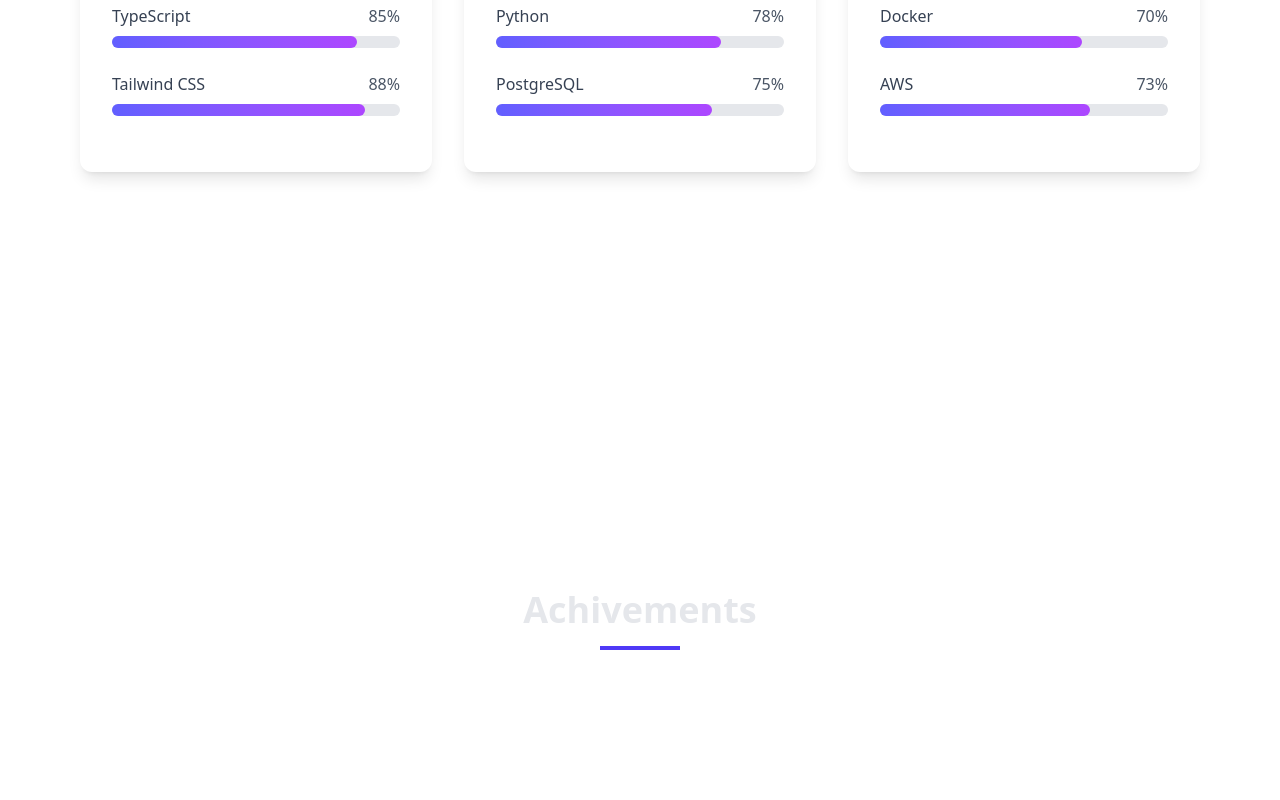
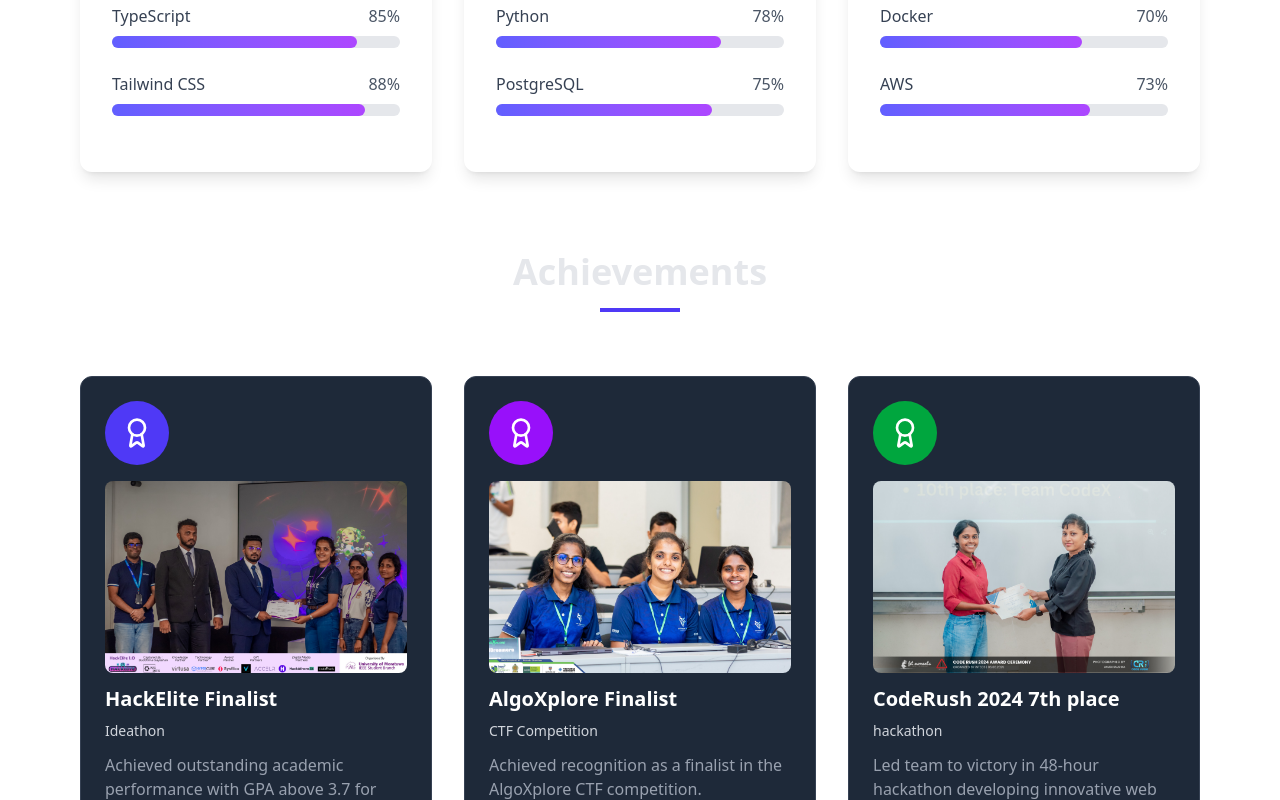
Before and after one commit to Samadhi-Ayodhya-Gamaarachchi/My-Portfolio, a React (Vite) app in the folder portfolio/: page / in a window 1280 px wide. Shown: the part 2000-2800 px from the top of the page. Built offline with nearby package versions, Linux system fonts and the light colour scheme.

Commit message:
Enhance Achievements section with detailed descriptions and images

```diff
--- a/portfolio/src/pages/Achivements.tsx
+++ b/portfolio/src/pages/Achivements.tsx
@@ -1,15 +1,112 @@
+import {  Award, Medal, Target, Zap } from "lucide-react";
+import Hackelite from "../assets/hackElite.jpg";
+import algo from "../assets/algoXplore.jpg";
+import coderush from "../assets/codeRush.jpg";
 
+const Achievements = () => (
+  <section id="achievements" className="min-h-screen flex items-center justify-center">
+    <div className="max-w-6xl mx-auto px-4">
+      <div className="text-center mb-16">
+        <h2 className="text-4xl font-bold text-gray-200 mb-4">Achievements</h2>
+        <div className="w-20 h-1 bg-indigo-600 mx-auto mb-6"></div>
+      </div>
 
-const Achivements = () => (
-  <section id="about" className="min-h-screen flex items-center justify-center">
-   <div className="max-w-6xl mx-auto px-4">
-        <div className="text-center mb-16">
-          <h2 className="text-4xl font-bold text-gray-200 mb-4">Achivements</h2>
-          <div className="w-20 h-1 bg-indigo-600 mx-auto mb-6"></div>
+      {/* Achievements Grid */}
+      <div className="grid grid-cols-1 md:grid-cols-2 lg:grid-cols-3 gap-8">
 
+        {/* Achievement 1 */}
+        <div className="bg-gray-800 rounded-xl p-6 border border-gray-700 hover:border-indigo-500 transition-all duration-300 hover:transform hover:scale-105 group">
+          <div className="flex items-center justify-center w-16 h-16 bg-indigo-600 rounded-full mb-4 group-hover:bg-indigo-500 transition-colors">
+            <Award className="w-8 h-8 text-white" />
+          </div>
+          <img src={Hackelite} alt="HackElite Achievement" className="w-full h-48 object-cover rounded-lg mb-3" />
+          <h3 className="text-xl font-semibold text-white mb-2">HackElite Finalist</h3>
+          <p className="text-gray-300 text-sm mb-3">Ideathon</p>
+          <p className="text-gray-400">Achieved outstanding academic performance with GPA above 3.7 for consecutive semesters.</p>
+        </div>
+
+        {/* Achievement 2 */}
+        <div className="bg-gray-800 rounded-xl p-6 border border-gray-700 hover:border-indigo-500 transition-all duration-300 hover:transform hover:scale-105 group">
+          <div className="flex items-center justify-center w-16 h-16 bg-purple-600 rounded-full mb-4 group-hover:bg-purple-500 transition-colors">
+            <Award className="w-8 h-8 text-white" />
+          </div>
+          <img src={algo} alt="AlgoXplore Achievement" className="w-full h-48 object-cover rounded-lg mb-3" />
+          <h3 className="text-xl font-semibold text-white mb-2">AlgoXplore Finalist</h3>
+          <p className="text-gray-300 text-sm mb-3">CTF Competition</p>
+          <p className="text-gray-400">Achieved recognition as a finalist in the AlgoXplore CTF competition.</p>
+        </div>
+
+        {/* Achievement 3 */}
+        <div className="bg-gray-800 rounded-xl p-6 border border-gray-700 hover:border-indigo-500 transition-all duration-300 hover:transform hover:scale-105 group">
+          <div className="flex items-center justify-center w-16 h-16 bg-green-600 rounded-full mb-4 group-hover:bg-green-500 transition-colors">
+            <Award className="w-8 h-8 text-white" />
+          </div>
+          <img src={coderush} alt="codeRush Achievement" className="w-full h-48 object-cover rounded-lg mb-3" />
+          <h3 className="text-xl font-semibold text-white mb-2">CodeRush 2024 7th place</h3>
+          <p className="text-gray-300 text-sm mb-3">hackathon</p>
+          <p className="text-gray-400">Led team to victory in 48-hour hackathon developing innovative web application.</p>
+        </div>
+
+        {/* Achievement 4 */}
+        <div className="bg-gray-800 rounded-xl p-6 border border-gray-700 hover:border-indigo-500 transition-all duration-300 hover:transform hover:scale-105 group">
+          <div className="flex items-center justify-center w-16 h-16 bg-orange-600 rounded-full mb-4 group-hover:bg-orange-500 transition-colors">
+            <Medal className="w-8 h-8 text-white" />
+          </div>
+          <h3 className="text-xl font-semibold text-white mb-2">GitHub Contributions</h3>
+          <p className="text-gray-300 text-sm mb-3">Open Source Projects</p>
+          <p className="text-gray-400">500+ contributions to open source projects with multiple merged pull requests.</p>
+        </div>
+
+        {/* Achievement 5 */}
+        <div className="bg-gray-800 rounded-xl p-6 border border-gray-700 hover:border-indigo-500 transition-all duration-300 hover:transform hover:scale-105 group">
+          <div className="flex items-center justify-center w-16 h-16 bg-red-600 rounded-full mb-4 group-hover:bg-red-500 transition-colors">
+            <Target className="w-8 h-8 text-white" />
+          </div>
+          <h3 className="text-xl font-semibold text-white mb-2">Project Excellence</h3>
+          <p className="text-gray-300 text-sm mb-3">Final Year Project</p>
+          <p className="text-gray-400">Received highest grade for innovative full-stack application with modern tech stack.</p>
+        </div>
+
+        {/* Achievement 6 */}
+        <div className="bg-gray-800 rounded-xl p-6 border border-gray-700 hover:border-indigo-500 transition-all duration-300 hover:transform hover:scale-105 group">
+          <div className="relative mb-4">
+            <img
+              src="/path/to/aws-certification-photo.jpg"
+              alt="AWS Certification Achievement"
+              className="w-full h-48 object-cover rounded-lg mb-3"
+            />
+            <div className="absolute top-3 right-3 flex items-center justify-center w-12 h-12 bg-pink-600 rounded-full group-hover:bg-pink-500 transition-colors">
+              <Zap className="w-6 h-6 text-white" />
+            </div>
+          </div>
+          <h3 className="text-xl font-semibold text-white mb-2">Certification</h3>
+          <p className="text-gray-300 text-sm mb-3">AWS Cloud Practitioner</p>
+          <p className="text-gray-400">Successfully obtained AWS certification demonstrating cloud computing expertise.</p>
+        </div>
+
+      </div>
+
+      {/* Statistics Row */}
+      <div className="mt-16 grid grid-cols-2 md:grid-cols-4 gap-8 text-center">
+        <div className="bg-gray-800/50 rounded-lg p-6 border border-gray-700">
+          <h4 className="text-3xl font-bold text-indigo-400 mb-2">15+</h4>
+          <p className="text-gray-300">Projects Completed</p>
+        </div>
+        <div className="bg-gray-800/50 rounded-lg p-6 border border-gray-700">
+          <h4 className="text-3xl font-bold text-purple-400 mb-2">3.8</h4>
+          <p className="text-gray-300">Current GPA</p>
+        </div>
+        <div className="bg-gray-800/50 rounded-lg p-6 border border-gray-700">
+          <h4 className="text-3xl font-bold text-green-400 mb-2">500+</h4>
+          <p className="text-gray-300">GitHub Commits</p>
+        </div>
+        <div className="bg-gray-800/50 rounded-lg p-6 border border-gray-700">
+          <h4 className="text-3xl font-bold text-orange-400 mb-2">5</h4>
+          <p className="text-gray-300">Awards Won</p>
         </div>
       </div>
+    </div>
   </section>
 );
 
-export default Achivements;
+export default Achievements;
```
